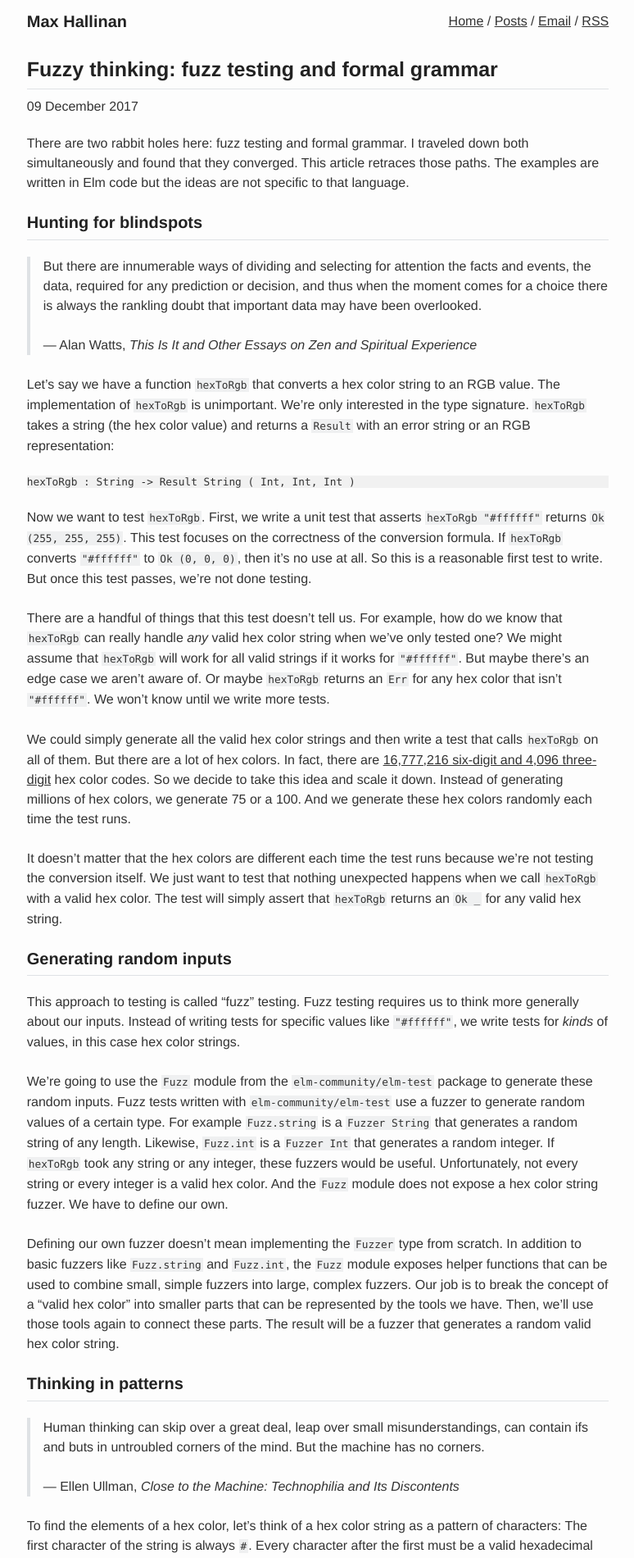
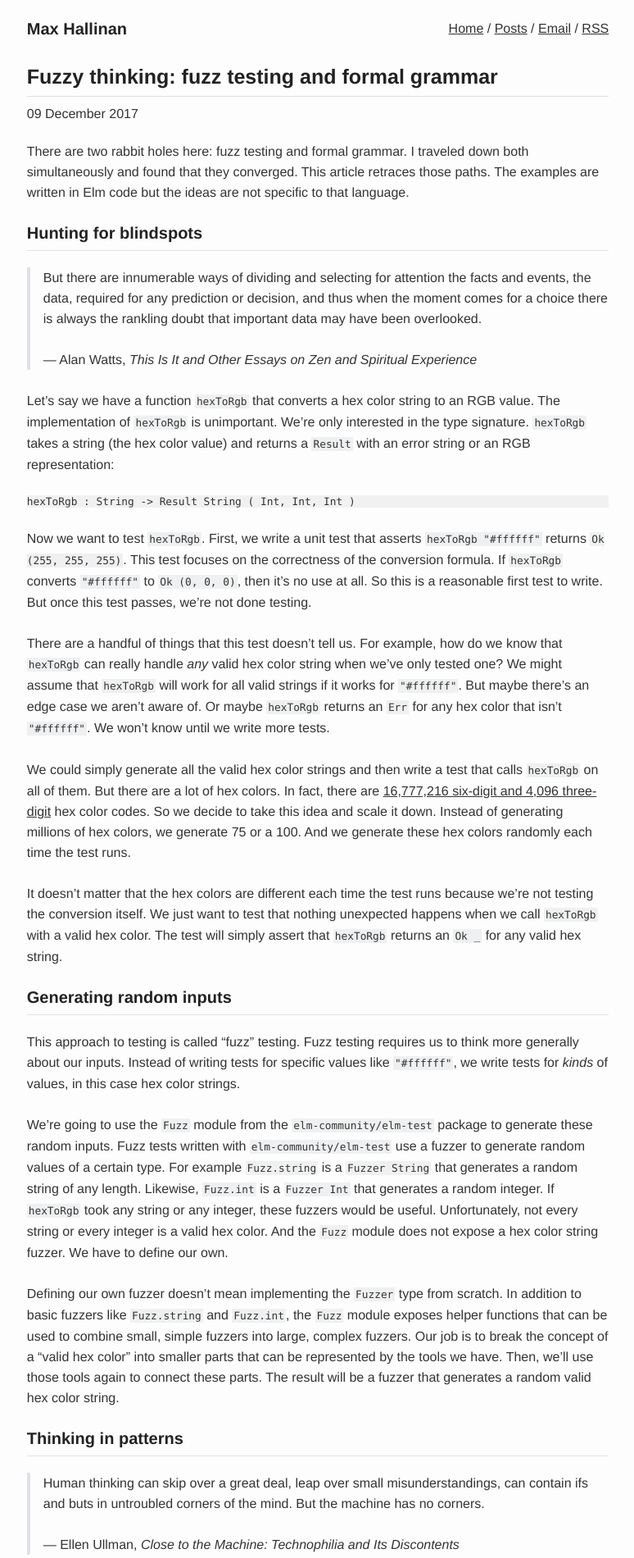
Before and after one commit to fromothers/www.maxhallinan.com, a Jekyll site: the page built from posts/_posts/2017-12-09-fuzzy-thinking.md, in a window 1280 px wide. Shown: the top 1900 px of the page at 82% size, without its empty margins (252-1026 px from the left). Built offline with Jekyll 4.4.1, drawn with Linux system fonts in a browser that asks for light colours.

Commit message:
Improve vertical rhythm

```diff
--- a/static/css/styles.css
+++ b/static/css/styles.css
@@ -72,6 +72,10 @@
   font-size: 0.8rem;
 }
 
+pre {
+  margin: 0;
+}
+
 img {
   display: block;
   max-width: 100%;
@@ -80,7 +84,7 @@
 .container {
   margin: 0 auto;
   max-width: calc(44.408rem + 2rem);
-  padding: 1rem;
+  padding: 1.563rem 1rem;
 }
 
 /*
@@ -140,8 +144,8 @@
 
 .post-body p {
   font-size: 1rem;
-  line-height: 1.5em;
-  margin: 0 0 1.5rem;
+  line-height: 1.563em;
+  margin: 0 0 1.563rem;
 }
 
 .post-body p code {
@@ -152,12 +156,12 @@
 .post-body blockquote {
   color: #333;
   border-left: 0.262rem solid #dfe2e5;
-  margin: 0 0 1.5rem;
+  margin: 0 0 1.563rem;
   padding: 0 0 0 1rem
 }
 
 .post-body figure {
-  margin: 0 0 1.5rem;
+  margin: 0 0 1.563rem;
 }
 
 .post-body img {
```
